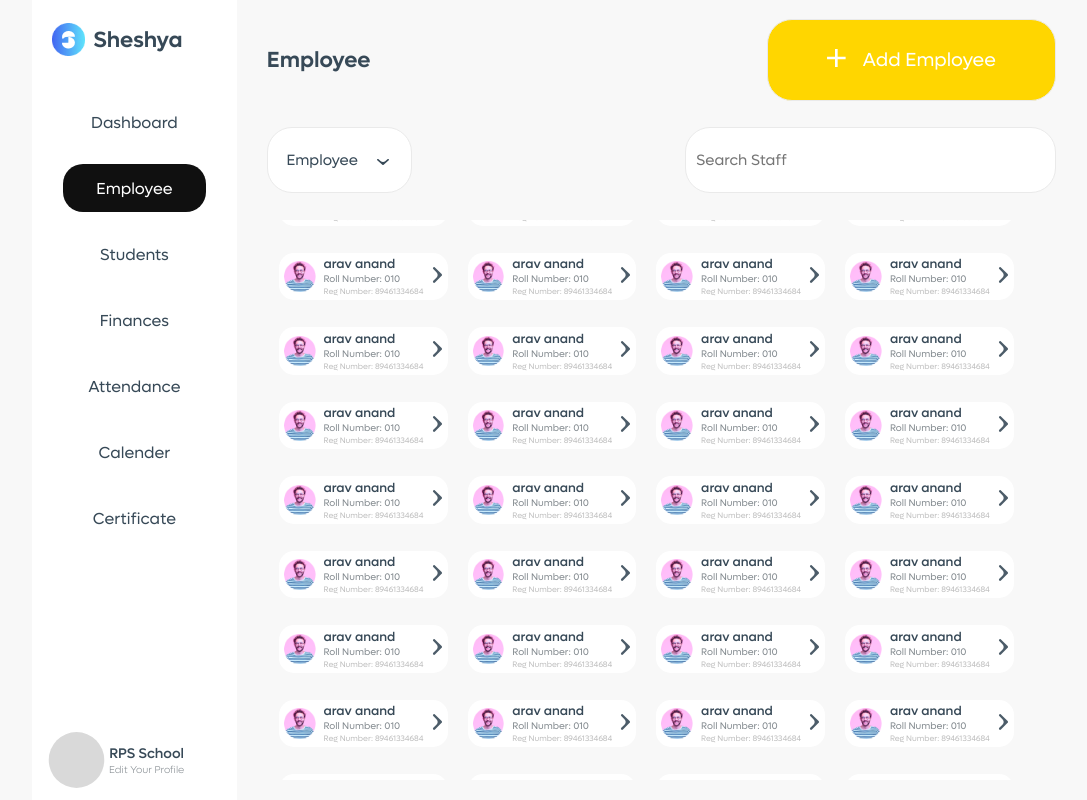
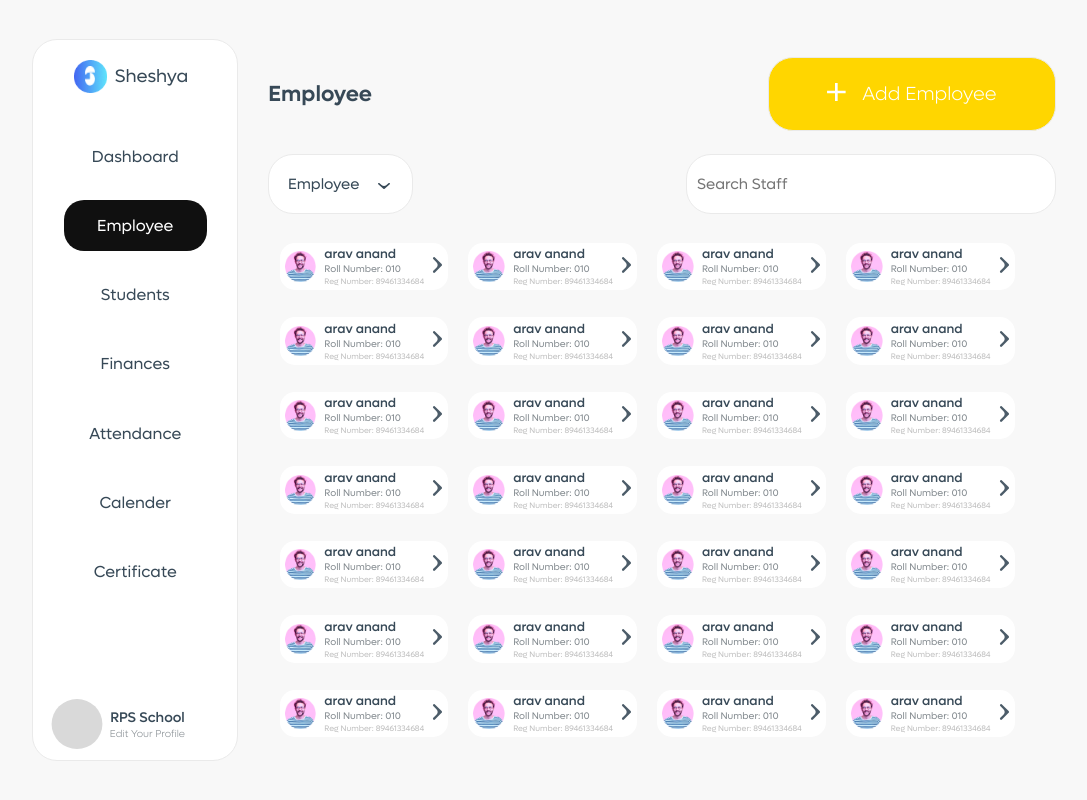
Before and after one commit to shanky-thakur/admin-frontend, a React (Create React App) app: page /employee in a window 1280 px wide. Shown: the whole page, without its empty margins (96-1183 px from the left). Built offline with nearby package versions, Linux system fonts and the light colour scheme.

Commit message:
starting data set now

```diff
--- a/src/Components/Dashboard/Dashboard.css
+++ b/src/Components/Dashboard/Dashboard.css
@@ -5,15 +5,6 @@
 
 .innerElement:hover {
     font-weight: 600px;
-}
-
-.addEmployee:hover {
-    background: #FFC300;
-    /* Slightly darker yellow */
-    transform: scale(1.05);
-    /* Slight zoom effect */
-    box-shadow: 0 4px 8px rgba(0, 0, 0, 0.2);
-    /* Add shadow */
 }
 
 .expand:active {
@@ -43,3 +34,34 @@
         grid-template-columns: 1fr;
     }
 }
+
+.addEmployeeButton {
+    color: #FFF;
+    font-family: Lufga;
+    font-weight: 300;
+    font-size: 19px;
+}
+
+.addEmployee {
+    width: 35%;
+    height: 100%;
+    border-radius: 25px;
+    border: 1px solid #EAEAEA;
+    background: #FFD600;
+    display: flex;
+    justify-content: space-evenly;
+    align-items: center;
+}
+
+.innerAdd {
+    height: 100%;
+    width: 70%;
+    display: flex;
+    justify-content: space-evenly;
+    align-items: center;
+}
+
+.addEmployee:hover {
+    background: #161616;
+    transform: scale(1.01);
+}
--- a/src/Components/Dashboard/Dashboard.js
+++ b/src/Components/Dashboard/Dashboard.js
@@ -121,7 +121,7 @@ const Dashboard = () => {
           </p>
         </div>
         <div>
-          <img src={right} alt='right'style={{ opacity: "0.89" }}></img>
+          <img src={right} alt='right' style={{ opacity: "0.89" }}></img>
         </div>
       </div>
     );
@@ -129,20 +129,26 @@ const Dashboard = () => {
 
 
   return (
-    <div style={{ width: "80vw", height: "100vh", display: "flex" }}>
+    <div style={{ width: "80vw", height: "100vh", display: "flex", justifyContent: "center", alignItems: "center" }}>
 
-      <div style={{ height: "100%", width: "20%", background: "#FFF" }}>
+      <div style={{ height: "90%", width: "100%", display: "flex", justifyContent: "space-evenly", alignItems: "center" }}>
 
-        <div style={{ width: "100%", height: "10%", display: "flex", alignItems: "center", justifyContent: "center" }}>
-          <div style={{ width: "80%", height: "80%", display: "flex", alignItems: "center", justifyContent: "center" }}>
+        <div style={{ width: "20%", height: "100%", border: "1px solid #EAEAEA", background: "#FFF", borderRadius: "25px" }}>
+
+          <div style={{ height: "100%", width: "100%" }}>
+
+            <div style={{ width: "100%", height: "10%", display: "flex", justifyContent: "center", alignItems: "center" }}>
+              <div style={{ width: "80%", height: "100%", display: "flex", alignItems: "center", justifyContent: "center" }}>
+                <div style={{ width: "100%", height: "80%", display: "flex", alignItems: "center", justifyContent: "center" }}>
                   <div style={{ width: "20%", height: "70%", backgroundImage: `url(${img3})`, backgroundPosition: "center", backgroundSize: "contain", backgroundRepeat: "no-repeat", display: "flex", justifyContent: "center", alignItems: "center" }}>
-              <img src={img4} alt='img4'></img>
+                    <img src={img4} alt='img4' style={{ width: "30%", height: "50%" }}></img>
                   </div>
-            <div style={{ height: "100%", width: "75%", color: "#374957", fontFamily: "Lufga", fontWeight: "600", fontSize: "22px", display: "flex", alignItems: "center", marginLeft: "5%" }} >Sheshya</div>
+                  <div style={{ height: "100%", width: "50%", color: "#374957", fontFamily: "Lufga", fontWeight: "400", fontSize: "18px", display: "flex", alignItems: "center", marginLeft: "5%" }} >Sheshya</div>
+                </div>
               </div>
             </div>
 
-        <div style={{ width: "100%", height: "60%", display: "flex", flexDirection: "column", justifyContent: "space-evenly", alignItems: "center" }}>
+            <div style={{ width: "100%", height: "70%", display: "flex", flexDirection: "column", justifyContent: "space-evenly", alignItems: "center" }}>
               <div className='element' style={{ width: "70%", height: "10%", display: "flex", justifyContent: "center", alignItems: "center", borderRadius: "20px", border: "none" }}>
                 <div onClick={() => navigate('/homepage')} className='innerElement' style={{ fontFamily: "Lufga", fontSize: "16px", color: "#374957", fontWeight: "400" }}>
                   Dashboard
@@ -180,7 +186,7 @@ const Dashboard = () => {
               </div>
             </div>
 
-        <div style={{ width: "100%", height: "20%" }}></div>
+            <div style={{ width: "100%", height: "10%" }}></div>
 
             <div style={{ width: "80%", height: "10%", display: "flex", justifyContent: "center", alignItems: "center" }}>
               <img src={img5} alt='img' style={{ height: "70%", width: "40%" }}></img>
@@ -192,18 +198,20 @@ const Dashboard = () => {
 
           </div>
 
+        </div>
+
         <div style={{ width: "80%", height: "100%", display: "flex", flexDirection: "column", justifyContent: "space-evenly" }}>
 
           <div style={{ width: "100%", height: "10%", display: "flex", justifyContent: "space-between", alignItems: "center" }}>
             <div style={{ height: "100%", width: "20%", display: "flex", alignItems: "center", justifyContent: "center", color: "#374957", fontFamily: "Lufga", fontSize: "22px", fontWeight: "600" }}>
               Employee
             </div>
-          <div className='addEmployee' style={{ width: "35%", height: "100%", borderRadius: "25px", border: "1px solid #EAEAEA", background: "#FFD600", display: "flex", justifyContent: "space-evenly", alignItems: "center" }}>
-            <div style={{ height: "100%", width: "70%", display: "flex", justifyContent: "space-evenly", alignItems: "center" }}>
+            <div className='addEmployee'>
+              <div className='innerAdd' >
                 <div>
                   <img src={add} alt='img'></img>
                 </div>
-              <div style={{ color: "#FFF", fontFamily: "Lufga", fontWeight: "400", fontSize: "19px" }}>
+                <div className='addEmployeeButton' >
                   Add Employee
                 </div>
               </div>
@@ -226,7 +234,7 @@ const Dashboard = () => {
             </div>
           </div>
 
-        <div style={{ width: "100%", height: "70%", display: "flex", alignItems: "center", justifyContent: "center", overflow: "auto",  }}>
+          <div style={{ width: "100%", height: "70%", display: "flex", alignItems: "center", justifyContent: "center", overflow: "auto", }}>
             <div className="employee-cards-container" style={{ display: "grid", gridTemplateColumns: "repeat(4, 2fr)", gap: "20px" }}>
               {studentData.map((student, index) => (
                 <EmployeeCard
@@ -243,6 +251,8 @@ const Dashboard = () => {
         </div>
 
       </div>
+
+    </div>
   )
 }
 
--- a/src/Components/HomePage/HomePage.css
+++ b/src/Components/HomePage/HomePage.css
@@ -1,4 +1,4 @@
-.registerButton {
+.newAdmissionButton {
     width: 70%;
     height: 80%;
     background: #FFD600;
@@ -14,7 +14,7 @@
     transition: background 0.3s ease, transform 0.2s ease; /* Smooth transition */
 }
 
-.registerButton:hover {
+.newAdmissionButton:hover {
     background:  #161616;
     transform: scale(1.01);
 }
--- a/src/Components/HomePage/HomePage.js
+++ b/src/Components/HomePage/HomePage.js
@@ -10,7 +10,6 @@ import RevenueGraph from "./RevenueGraph";
 import img3 from "../../assets/images/ellipse-69.png";
 import img4 from "../../assets/images/group-1.png";
 import img5 from "../../assets/images/ellipse-1385.svg";
-import dashboard from "../../assets/images/dashboardPic.svg";
 import bellCover from "../../assets/images/bellCover.svg";
 import bell from '../../assets/images/notification.jpg';
 
@@ -86,6 +85,7 @@ const HomePage = () => {
                     </div>
 
                 </div>
+
                 <div style={{ width: "80%", height: "100%", display: "flex", justifyContent: "space-between", flexDirection: "column" }}>
                     <div style={{ width: "100%", height: "10%" }}>
                         <div style={{ width: "100%", height: "100%", display: "flex", justifyContent: "space-between", alignItems: "center" }}>
@@ -97,7 +97,7 @@ const HomePage = () => {
                                 <div style={{ width: "15%", height: "80%", backgroundImage: `url(${bellCover})`, backgroundPosition: "center", backgroundRepeat: "no-repeat", backgroundSize: "contain", display: "flex", justifyContent: "center", alignItems: "center" }}>
                                     <img src={bell} alt='bell' style={{ width: "50%", height: "50%" }}></img>
                                 </div>
-                                <div className='registerButton'>
+                                <div className='newAdmissionButton'>
                                     New Admission
                                 </div>
                             </div>
```
Lines whose indentation alone changed are shown as unchanged.
